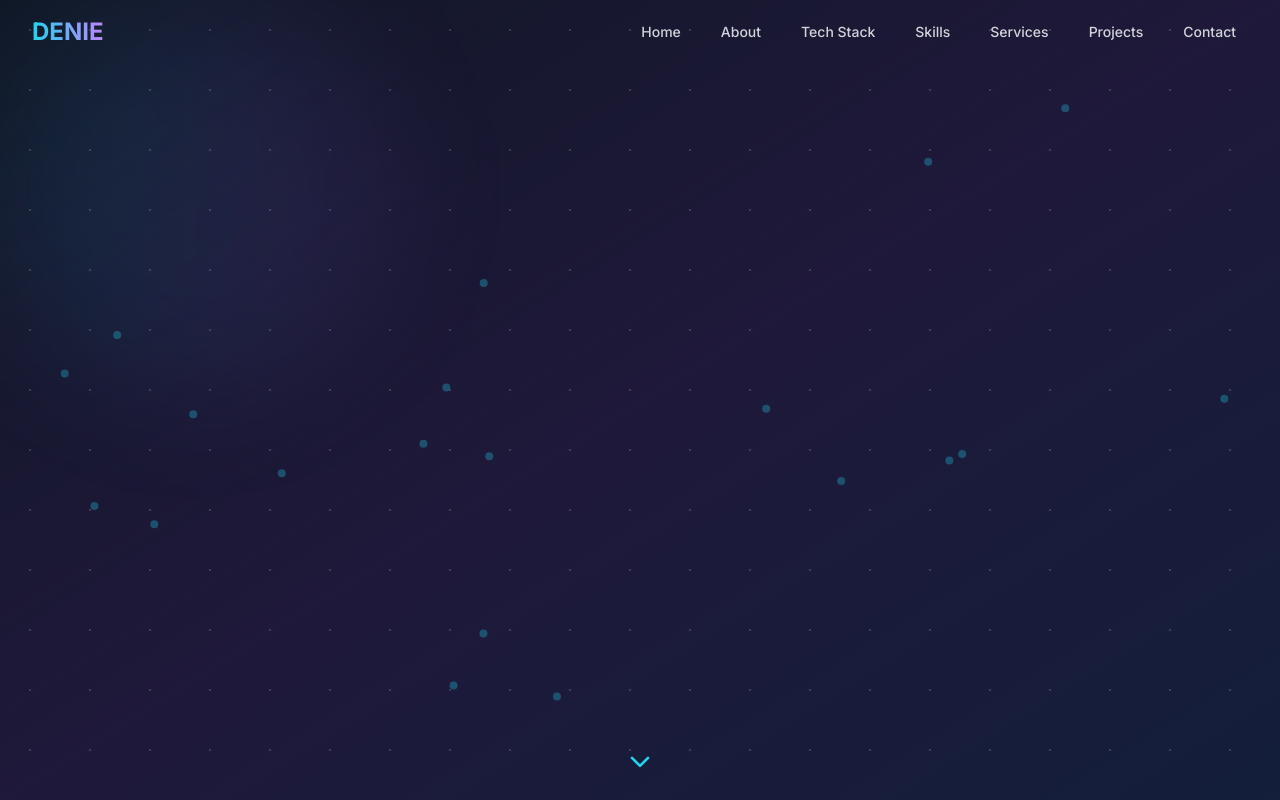
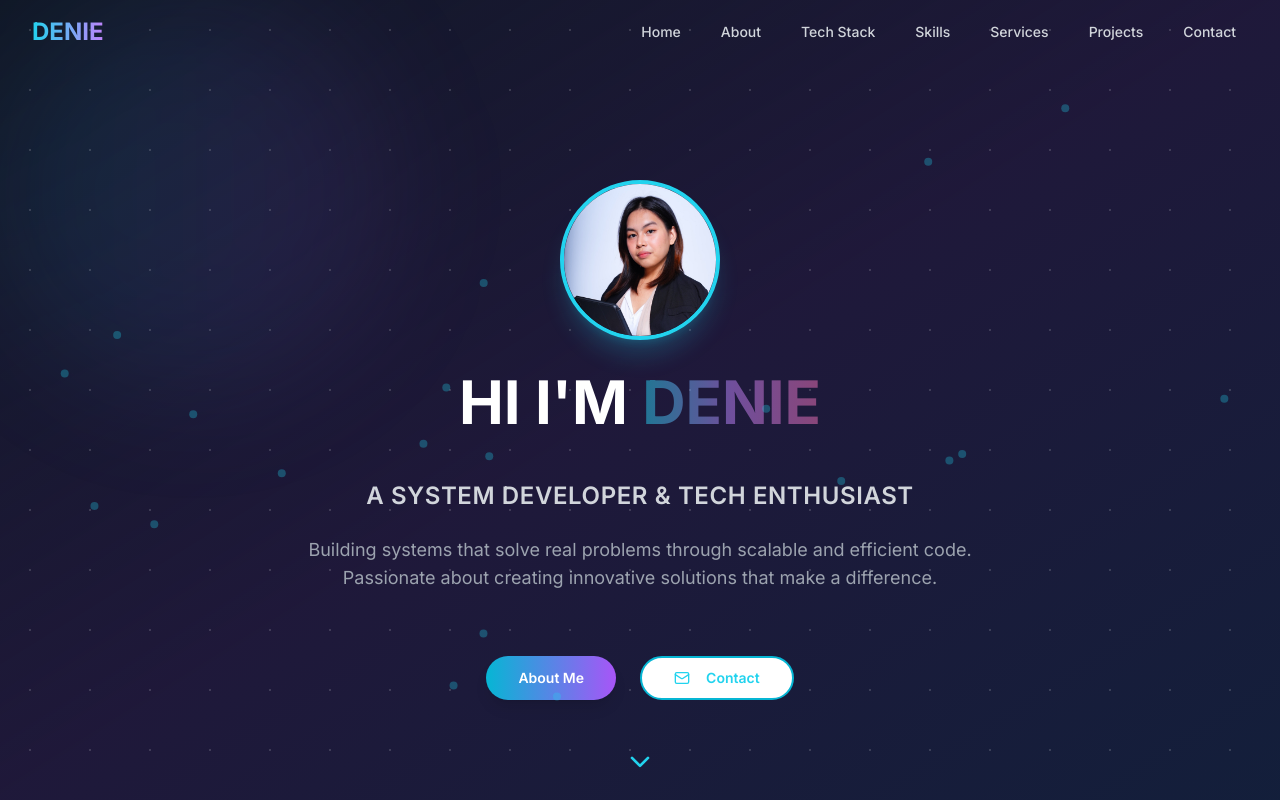
Before and after one commit to rei-kaizen/devfolio, a Next.js app: page / in a window 1280 px wide. Shown: the top 800 px of the page. Built offline with nearby package versions, Linux system fonts and the light colour scheme.

Commit message:
fix: ensure window size is only accessed in client-side rendering

```diff
--- a/components/hero-section.tsx
+++ b/components/hero-section.tsx
@@ -8,7 +8,6 @@ import { useEffect, useState } from "react"
 export default function HeroSection() {
   const [windowSize, setWindowSize] = useState({ width: 0, height: 0 })
 
-  // Update window size on client
   useEffect(() => {
     if (typeof window !== "undefined") {
       setWindowSize({ width: window.innerWidth, height: window.innerHeight })
@@ -30,8 +29,76 @@ export default function HeroSection() {
 
   return (
     <section id="home" className="min-h-screen flex items-center justify-center relative pt-20">
+      {/* 👇 Main hero content - always visible */}
       <div className="max-w-7xl mx-auto px-4 sm:px-6 lg:px-8 text-center">
-        {/* ... your existing motion and layout content here ... */}
+        <motion.div
+          initial={{ opacity: 0, y: 50 }}
+          animate={{ opacity: 1, y: 0 }}
+          transition={{ duration: 0.8 }}
+          className="space-y-12"
+        >
+          <motion.div
+            initial={{ opacity: 0, scale: 0.5 }}
+            animate={{ opacity: 1, scale: 1 }}
+            transition={{ duration: 0.8, delay: 0.2 }}
+            className="flex flex-col items-center space-y-8"
+          >
+            <img
+              src="/profile.jpeg"
+              alt="Denie Rose Bon"
+              className="w-40 h-40 rounded-full object-cover border-4 border-cyan-400 shadow-xl shadow-cyan-400/20"
+            />
+            <div className="space-y-2">
+              <h1 className="text-4xl md:text-6xl font-bold text-white leading-tight">
+                HI I'M{" "}
+                <span className="bg-gradient-to-r from-cyan-400 via-purple-400 to-pink-400 bg-clip-text text-transparent animate-pulse">
+                  DENIE
+                </span>
+              </h1>
+            </div>
+          </motion.div>
+
+          <motion.div
+            initial={{ opacity: 0, y: 30 }}
+            animate={{ opacity: 1, y: 0 }}
+            transition={{ duration: 0.8, delay: 0.4 }}
+            className="space-y-6"
+          >
+            <h3 className="text-xl md:text-2xl font-semibold text-gray-300 tracking-wide">
+              A SYSTEM DEVELOPER & TECH ENTHUSIAST
+            </h3>
+            <p className="text-base md:text-lg text-gray-400 max-w-2xl mx-auto leading-relaxed">
+              Building systems that solve real problems through scalable and efficient code.
+              Passionate about creating innovative solutions that make a difference.
+            </p>
+          </motion.div>
+
+          <motion.div
+            initial={{ opacity: 0, y: 30 }}
+            animate={{ opacity: 1, y: 0 }}
+            transition={{ duration: 0.8, delay: 0.6 }}
+            className="flex flex-col sm:flex-row gap-6 justify-center items-center pt-4"
+          >
+            <Button
+              onClick={() => scrollToSection("#about")}
+              size="lg"
+              className="bg-gradient-to-r from-cyan-500 to-purple-500 hover:from-cyan-600 hover:to-purple-600 text-white px-8 py-3 rounded-full font-semibold transition-all duration-300 transform hover:scale-105 shadow-lg hover:shadow-cyan-500/25"
+            >
+              About Me
+            </Button>
+            <Button
+              onClick={() => scrollToSection("#contact")}
+              variant="outline"
+              size="lg"
+              className="border-2 border-cyan-500 text-cyan-400 hover:bg-cyan-500 hover:text-white px-8 py-3 rounded-full font-semibold transition-all duration-300 transform hover:scale-105"
+            >
+              <Mail className="mr-2 h-4 w-4" />
+              Contact
+            </Button>
+          </motion.div>
+        </motion.div>
+
+        {/* Scroll Indicator */}
         <motion.div
           initial={{ opacity: 0 }}
           animate={{ opacity: 1 }}
@@ -49,7 +116,7 @@ export default function HeroSection() {
         </motion.div>
       </div>
 
-      {/* Floating elements (render only on client when window size is available) */}
+      {/* 👇 Floating elements — client-only */}
       {windowSize.width > 0 && windowSize.height > 0 && (
         <div className="absolute inset-0 overflow-hidden pointer-events-none">
           {[...Array(20)].map((_, i) => (
```
